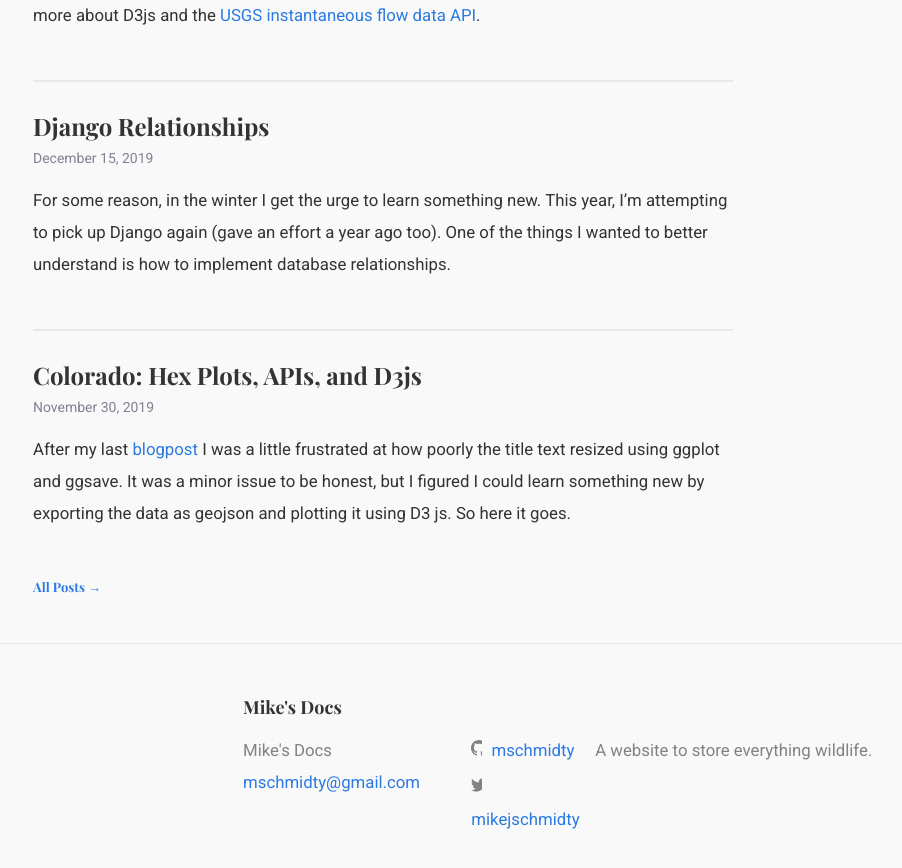
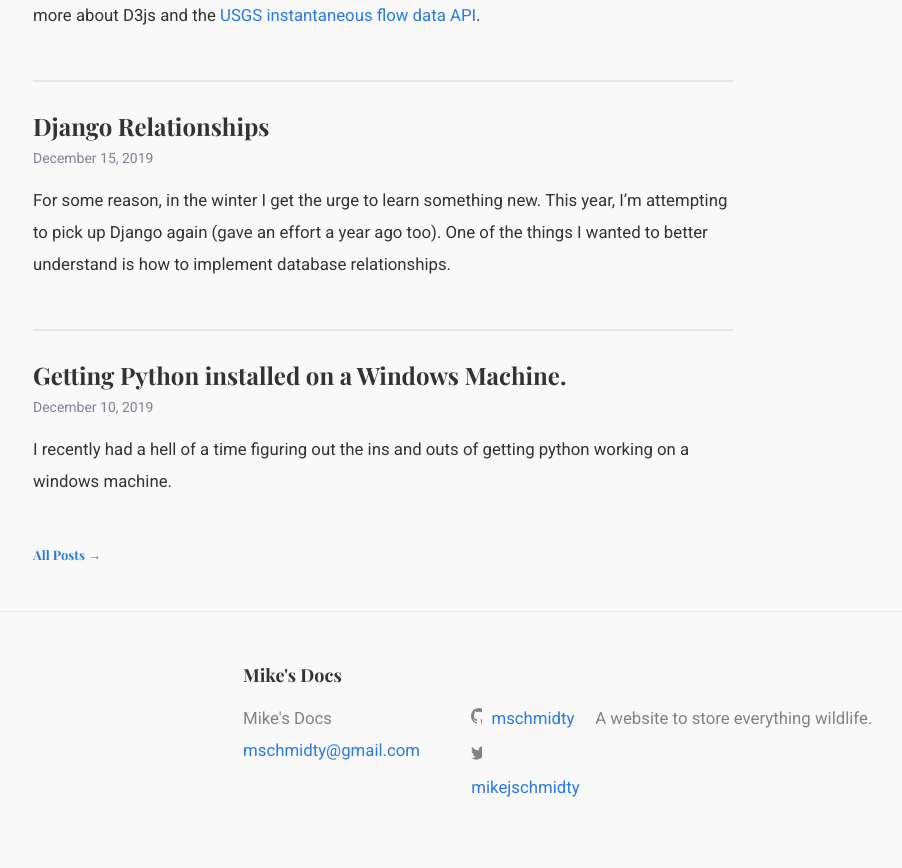
Before and after one commit to mschmidty/bio_notes, a Jekyll site: the page built from index.md, in a window 1280 px wide and 900 px high, scrolled down 1947 px. Shown: the top 868 px of the window, without its empty margins (57-959 px from the left). Built offline with Jekyll 4.4.1, drawn with Linux system fonts in a browser that asks for light colours.

Commit message:
random changes

```diff
--- a/Gemfile
+++ b/Gemfile
@@ -1,4 +1,4 @@
-source "https://rubygems.org"
+source "http://rubygems.org"
 
 # Hello! This is where you manage which Jekyll version is used to run.
 # When you want to use a different version, change it below, save the
--- a/_config.yml
+++ b/_config.yml
@@ -34,6 +34,7 @@
 - notes/index.html
 - r/index.html
 - web_dev_notes/index.html
+- python/index.html
 # - files/index.html
 # - species/index.html
 
--- /dev/null
+++ b/python/_posts/2019-12-10-getting-started-with-python-and-tensorflow.md
@@ -0,0 +1,9 @@
+---
+layout: post
+title: "Getting Python installed on a Windows Machine."
+date: "2019-12-10 8:30:44 -0700"
+categories: [ python, setup ]
+published: true
+---
+
+I recently had a hell of a time figuring out the ins and outs of getting python working on a windows machine.
```
Also changed, not shown: python/index.html (added, +7 -0 lines), Gemfile.lock.
